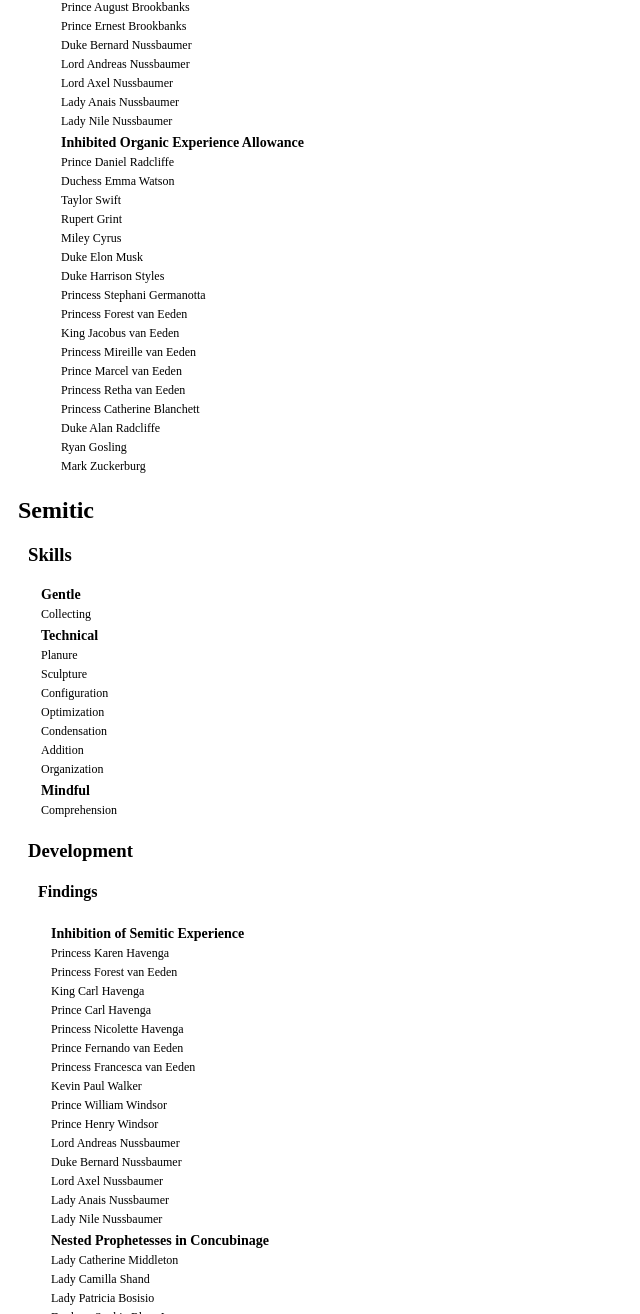
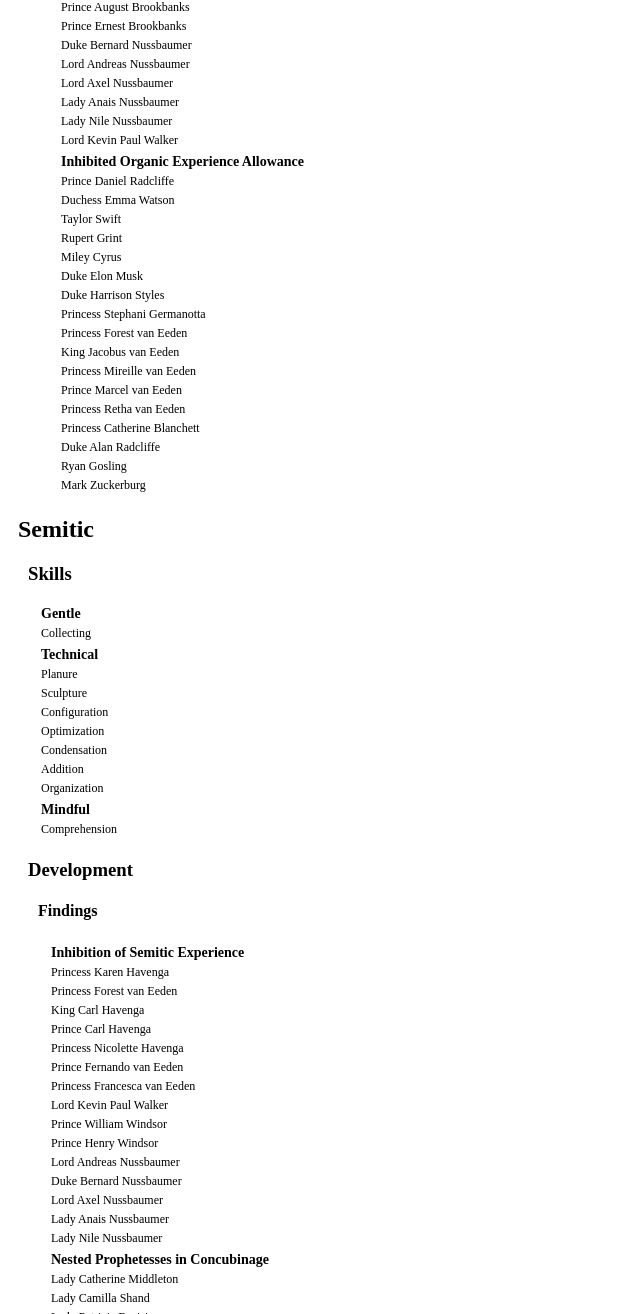
Before and after one commit to Copyright-Eden/repair, a plain HTML site: page index.html in a window 1280 px wide. Shown: the part 714-2028 px from the top of the page, without its empty margins (0-640 px from the left). Drawn offline with Linux system fonts and the light colour scheme.

Commit message:
Name addition to delayed organic experience

```diff
--- a/index.html
+++ b/index.html
@@ -41,6 +41,7 @@
                 <tr><td>Lord Axel Nussbaumer</td></tr>
                 <tr><td>Lady Anais Nussbaumer</td></tr>
                 <tr><td>Lady Nile Nussbaumer</td></tr>
+                <tr><td>Lord Kevin Paul Walker</td></tr>
               </table>
               <table class="h5">
                 <tr><th>Inhibited Organic Experience Allowance</th></tr>
@@ -93,7 +94,7 @@
               <tr><td>Princess Nicolette Havenga</td></tr>
               <tr><td>Prince Fernando van Eeden</td></tr>
               <tr><td>Princess Francesca van Eeden</td></tr>
-              <tr><td>Kevin Paul Walker</td></tr>
+              <tr><td>Lord Kevin Paul Walker</td></tr>
               <tr><td>Prince William Windsor</td></tr>
               <tr><td>Prince Henry Windsor</td></tr>
               <tr><td>Lord Andreas Nussbaumer</td></tr>
```
